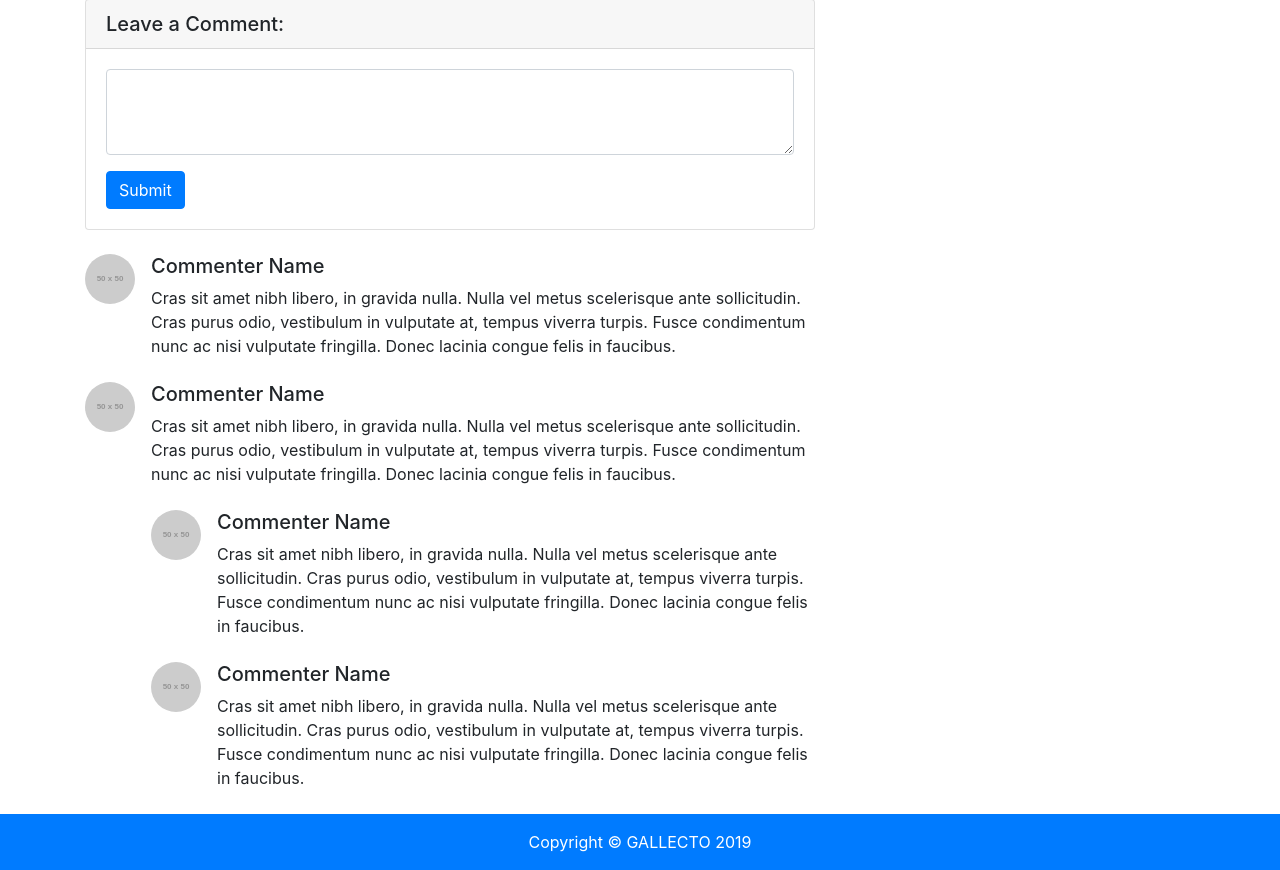
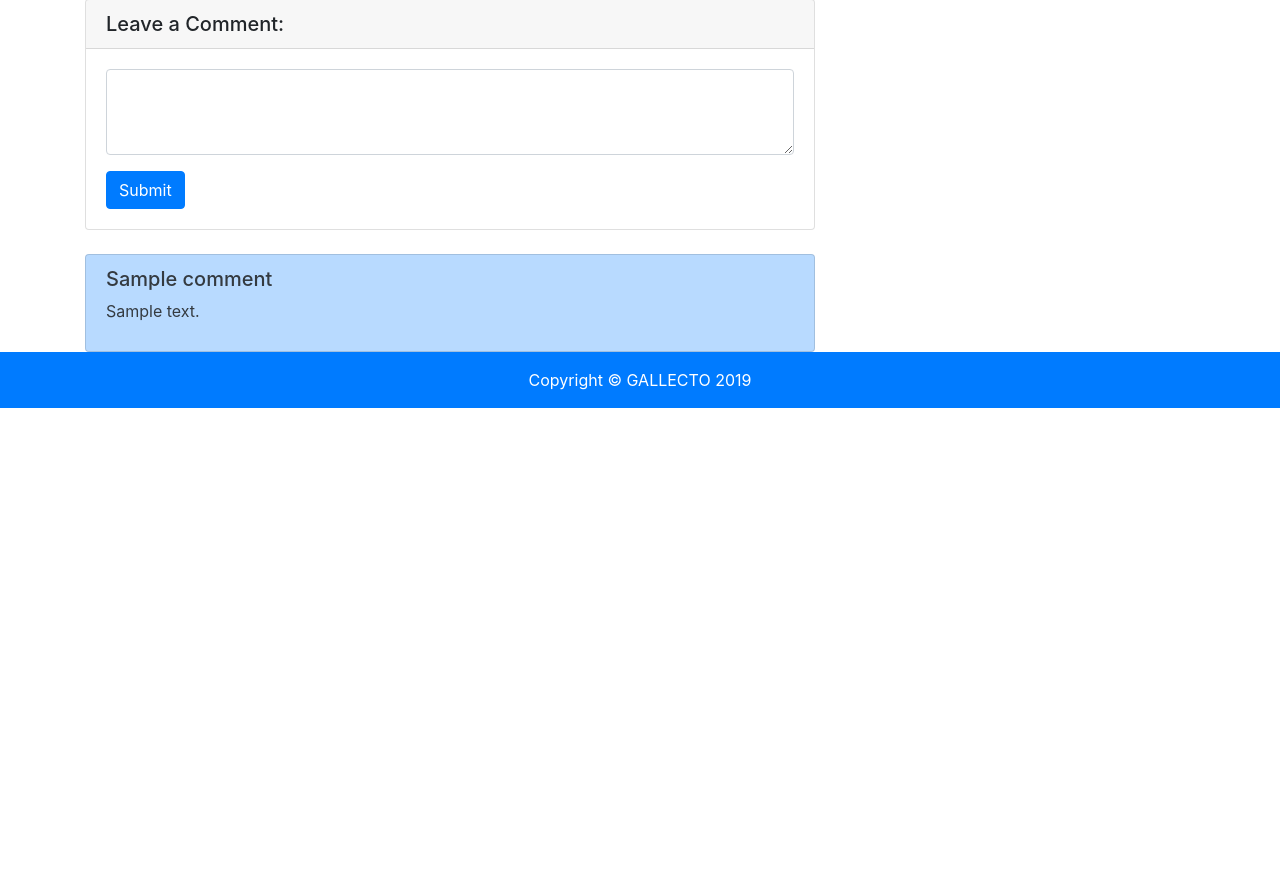
Before and after one commit to suyinchenga/blogForTest, a Django app: a page that uses gallecto/templates/post.html in a window 1280 px wide. Shown: the part 606-1476 px from the top of the page. After the commit the page ends 1014 px from the top, so only its background shows below. Run offline with Django 3.2, Linux system fonts and the light colour scheme; tables that the repository leaves empty hold one stand-in row (values such as "Sample post"); grey boxes labelled with a size stand in for pictures from a placeholder-image service; some libraries are stand-ins or nearby versions.

Commit message:
made comment section HTML in the post

```diff
--- a/gallecto/templates/post.html
+++ b/gallecto/templates/post.html
@@ -42,42 +42,33 @@
             </form>
           </div>
         </div>
-
-        <!-- Single Comment -->
-        <div class="media mb-4">
-          <img class="d-flex mr-3 rounded-circle" src="http://placehold.it/50x50" alt="">
-          <div class="media-body">
-            <h5 class="mt-0">Commenter Name</h5>
-            Cras sit amet nibh libero, in gravida nulla. Nulla vel metus scelerisque ante sollicitudin. Cras purus odio, vestibulum in vulputate at, tempus viverra turpis. Fusce condimentum nunc ac nisi vulputate fringilla. Donec lacinia congue felis in faucibus.
-          </div>
+        <div id="Comments">
+          <ul class="list-group">
+          {% if comments %}
+            {% for comment in comments %}
+              <li class="list-group-item list-group-item-primary text-dark" data-comment_id= "{{comment.id}}">
+                <h5 class="list-group-item-heading"> {{comment.name}} </h5>
+                <p class="list-group-item-text"> {{comment.text}} </p>
+                {% if comment.replies %}
+                  <ul class="list-group">
+                  <!-- Comment with nested comments -->
+                  {% for reply in comment.replies %}
+                    <li class="list-group-item list-group-item-warning" data-comment_id= "{{reply.id}}">
+                      <h5 class="list-group-item-heading"> {{reply.name}} </h5>
+                      <p class="list-group-item-text"> {{reply.text}} </p>
+                    </li>
+                  {% endfor %}
+                  </ul>
+                {% endif %}
+              </li>
+            {% endfor %}
+          {% else %}
+            <li class="list-group-item list-group-item-primary text-dark">
+                <h5 class="list-group-item-heading"> Be the first one to comment on this post </h5>
+            </li>
+          {% endif %}
+          </ul>
         </div>
-
-        <!-- Comment with nested comments -->
-        <div class="media mb-4">
-          <img class="d-flex mr-3 rounded-circle" src="http://placehold.it/50x50" alt="">
-          <div class="media-body">
-            <h5 class="mt-0">Commenter Name</h5>
-            Cras sit amet nibh libero, in gravida nulla. Nulla vel metus scelerisque ante sollicitudin. Cras purus odio, vestibulum in vulputate at, tempus viverra turpis. Fusce condimentum nunc ac nisi vulputate fringilla. Donec lacinia congue felis in faucibus.
-
-            <div class="media mt-4">
-              <img class="d-flex mr-3 rounded-circle" src="http://placehold.it/50x50" alt="">
-              <div class="media-body">
-                <h5 class="mt-0">Commenter Name</h5>
-                Cras sit amet nibh libero, in gravida nulla. Nulla vel metus scelerisque ante sollicitudin. Cras purus odio, vestibulum in vulputate at, tempus viverra turpis. Fusce condimentum nunc ac nisi vulputate fringilla. Donec lacinia congue felis in faucibus.
-              </div>
-            </div>
-
-            <div class="media mt-4">
-              <img class="d-flex mr-3 rounded-circle" src="http://placehold.it/50x50" alt="">
-              <div class="media-body">
-                <h5 class="mt-0">Commenter Name</h5>
-                Cras sit amet nibh libero, in gravida nulla. Nulla vel metus scelerisque ante sollicitudin. Cras purus odio, vestibulum in vulputate at, tempus viverra turpis. Fusce condimentum nunc ac nisi vulputate fringilla. Donec lacinia congue felis in faucibus.
-              </div>
-            </div>
-
-          </div>
-        </div>
-
       </div>
 
       <!-- Sidebar Widgets Column -->
```
